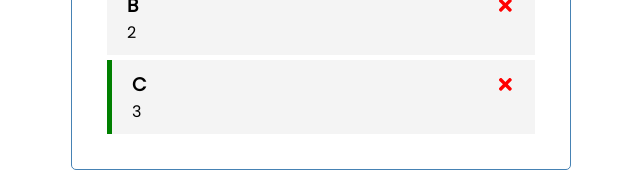
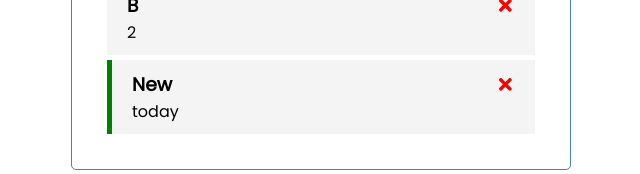
Before and after one commit to uzairchhapra/react-task-tracker, a React (Create React App) app: page / in a window 1280 px wide. Shown: the part 232-406 px from the top of the page, without its empty margins (319-959 px from the left). Built offline with nearby package versions, Linux system fonts and the light colour scheme; data requests are answered from the project's data file.

Commit message:
connected to json-server

```diff
--- /dev/null
+++ b/db.json
@@ -0,0 +1,22 @@
+{
+  "tasks": [
+    {
+      "id": 1,
+      "text": "A",
+      "day": "1",
+      "reminder": true
+    },
+    {
+      "id": 2,
+      "text": "B",
+      "day": "2",
+      "reminder": false
+    },
+    {
+      "text": "New",
+      "day": "today",
+      "reminder": true,
+      "id": 3
+    }
+  ]
+}
--- a/package.json
+++ b/package.json
@@ -6,9 +6,11 @@
     "@testing-library/jest-dom": "^5.11.9",
     "@testing-library/react": "^11.2.5",
     "@testing-library/user-event": "^12.8.3",
+    "json-server": "^0.16.3",
     "react": "^17.0.1",
     "react-dom": "^17.0.1",
     "react-icons": "^4.2.0",
+    "react-router-dom": "^5.2.0",
     "react-scripts": "4.0.3",
     "web-vitals": "^1.1.0"
   },
@@ -16,7 +18,8 @@
     "start": "react-scripts start",
     "build": "react-scripts build",
     "test": "react-scripts test",
-    "eject": "react-scripts eject"
+    "eject": "react-scripts eject",
+    "server": "json-server --watch db.json --port 5000"
   },
   "eslintConfig": {
     "extends": [
--- a/src/App.js
+++ b/src/App.js
@@ -1,51 +1,90 @@
 import Header from './components/Header';
 import Tasks from './components/Tasks';
 import AddTask from './components/AddTask';
-import { useState } from 'react'
+import { useState, useEffect } from 'react'
 
 
 function App() {
   const [showAddTask, setShowAddTask] = useState(false);
+  const [tasks, setTasks] = useState([]);
 
-  const [tasks, setTasks] = useState([
-    {
-      id: 1,
-      text: 'A',
-      day: 1,
-      reminder: true,
-    },
-    {
-      id: 2,
-      text: 'B',
-      day: 2,
-      reminder: false,
-    },
-    {
-      id: 3,
-      text: 'C',
-      day: 3,
-      reminder: true,
-    },
-  ]);
+  useEffect(() => {
+    const getTasks = async () => {
+      const tasksFromServer = await fetchTasks();
+      setTasks(tasksFromServer);
+    }
 
-  //AddTask
-  const addTask = (task) => {
-    const id = Math.floor(Math.random() * 1000) + 1;
-    const newTask = { id, ...task };
-    setTasks([...tasks, newTask]);
-    console.log(task);
+    getTasks();
+  }, []);
+
+  //Fetch Tasks
+  const fetchTasks = async () => {
+    const res = await fetch('http://localhost:5000/tasks');
+    const data = await res.json();
+
+    return data;
+  }
+
+  //Fetch Task
+  const fetchTask = async (id) => {
+    const res = await fetch(`http://localhost:5000/tasks/${id}`);
+    const data = await res.json();
+
+    return data;
+  }
+
+  //Add Task
+  // const addTask = (task) => {
+  //   const id = Math.floor(Math.random() * 1000) + 1;
+  //   const newTask = { id, ...task };
+  //   setTasks([...tasks, newTask]);
+  //   console.log(task);
+  // }
+
+  //Add Task
+  const addTask = async (task) => {
+    const res = await fetch(`http://localhost:5000/tasks/`, {
+      method: 'POST',
+      headers: {
+        'Content-type': 'application/json',
+      },
+      body: JSON.stringify(task),
+    })
+
+    const data = await res.json();
+
+    setTasks([...tasks, data]);
   }
 
   //Delete Task
-  const deleteTask = (id) => {
+  const deleteTask = async (id) => {
     console.log('delete ', id);
+    await fetch(`http://localhost:5000/tasks/${id}`, {
+      method: 'DELETE',
+    })
     setTasks(tasks.filter((task) => task.id !== id));
   };
 
   //Toggle Reminder
-  const toggleReminder = (id) => {
-    console.log('toggle', id);
+  // const toggleReminder = (id) => {
+  //   console.log('toggle', id);
+  //   setTasks(tasks.map((task) => task.id === id ? { ...task, reminder: !task.reminder } : task));
+  // }
+
+  const toggleReminder = async (id) => {
+    const taskToToggle = await fetchTask(id);
+    const updatedTask = {
+      ...taskToToggle, reminder: !taskToToggle.reminder,
+    };
+    const res = await fetch(`http://localhost:5000/tasks/${id}`, {
+      method: 'PUT',
+      headers: {
+        'Content-type': 'application/json',
+      },
+      body: JSON.stringify(updatedTask),
+    });
     setTasks(tasks.map((task) => task.id === id ? { ...task, reminder: !task.reminder } : task));
+
   }
 
   return (
```
Also changed, not shown: 1 other file (tests, documents, lock files or other folders).
